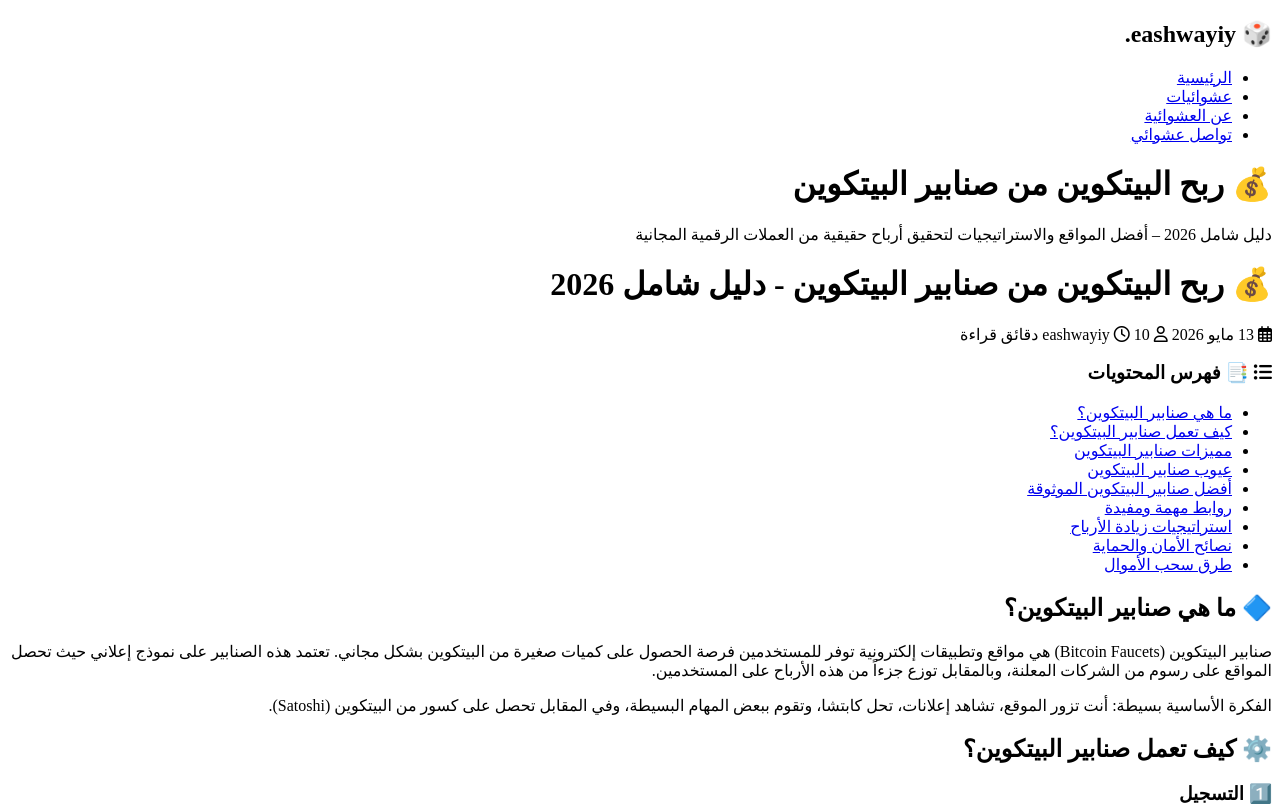
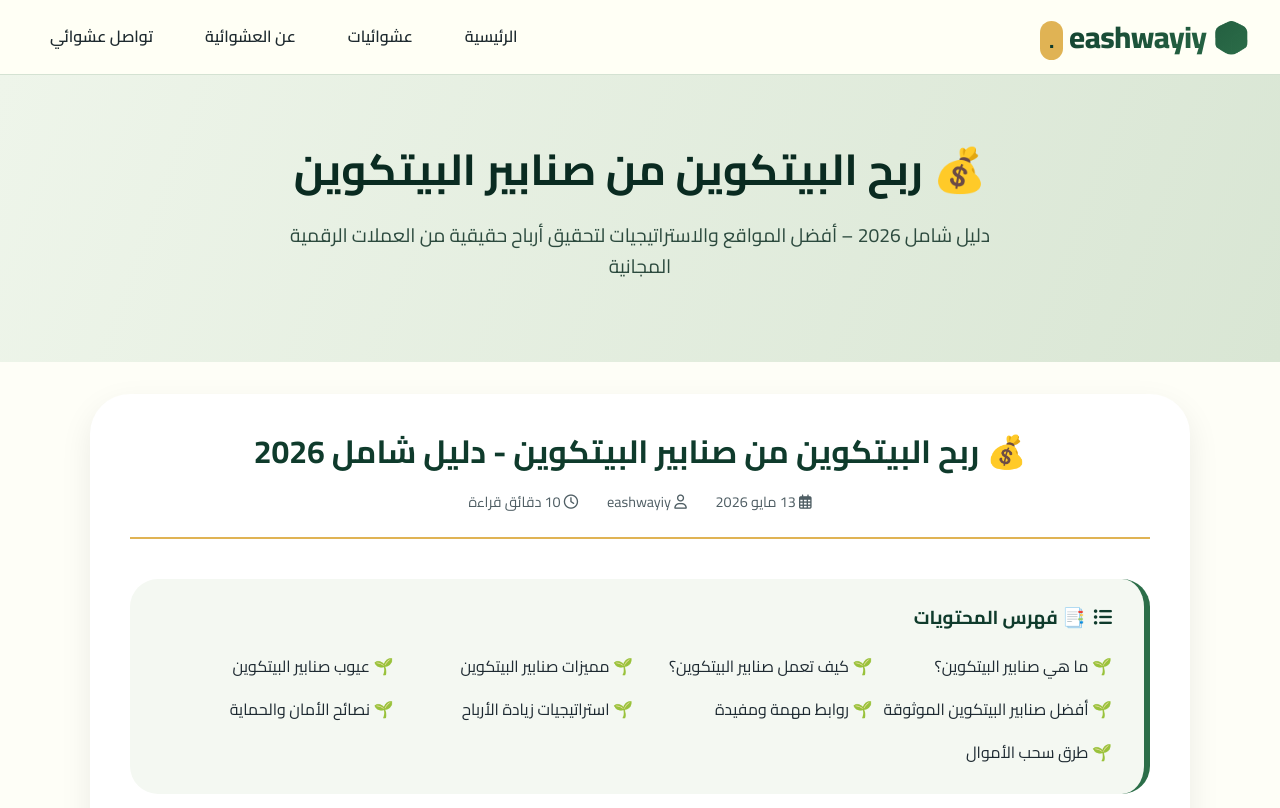
Before and after one commit to abdullahalmadi/uib7yug8g8, a plain HTML site: page posts/bitcoin-faucets.html in a window 1280 px wide. Shown: the top 808 px of the page. Drawn offline with Linux system fonts and the light colour scheme.

Commit message:
Update bitcoin-faucets.html

```diff
--- a/posts/bitcoin-faucets.html
+++ b/posts/bitcoin-faucets.html
@@ -19,6 +19,8 @@
     <title>ربح البيتكوين من صنابير البيتكوين • eashwayiy</title>
     <link rel="icon" type="image/x-icon" href="../favicon.ico">
     <!-- Google Fonts + Font Awesome -->
+        <link rel="stylesheet" href="../css/article-style.css">
+
     <link href="https://fonts.googleapis.com/css2?family=Cairo:wght@300;400;500;600;700;800&display=swap" rel="stylesheet">
     <link rel="stylesheet" href="https://cdnjs.cloudflare.com/ajax/libs/font-awesome/6.0.0-beta3/css/all.min.css">
 
```
